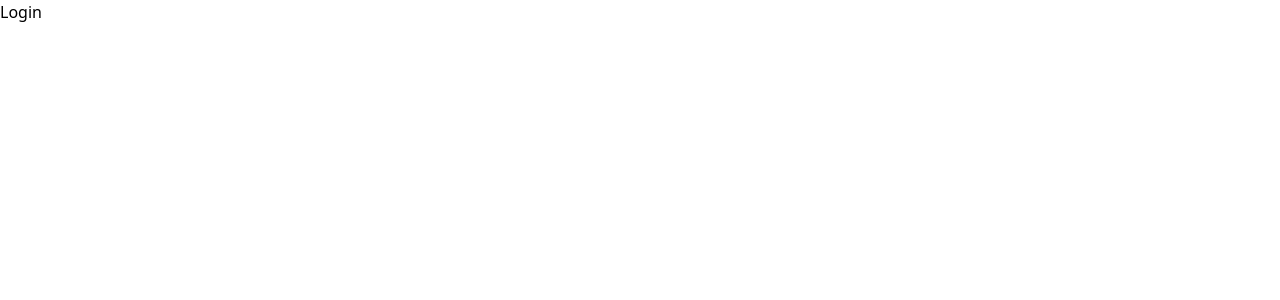
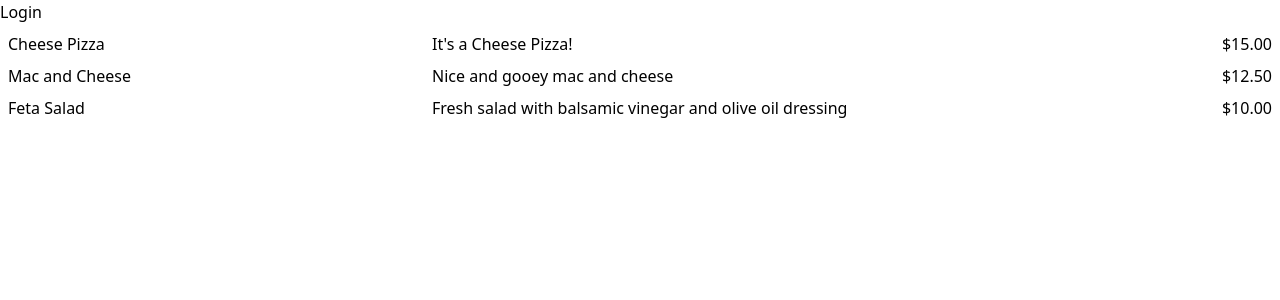
Before and after one commit to dev-alan-au/cheeze-shop, a React (Vite) app: page / in a window 1280 px wide. Shown: the top 300 px of the page. Built offline with nearby package versions, Linux system fonts and the light colour scheme.

Commit message:
Display product data

```diff
--- a/public/products.json
+++ b/public/products.json
@@ -2,16 +2,19 @@
   {
     "id": 1,
     "name": "Cheese Pizza",
-    "description": "It's a Cheese Pizza!"
+    "description": "It's a Cheese Pizza!",
+    "price": 15
   },
   {
     "id": 2,
     "name": "Mac and Cheese",
-    "description": "Nice and gooey mac and cheese"
+    "description": "Nice and gooey mac and cheese",
+    "price": 12.5
   },
   {
     "id": 3,
     "name": "Feta Salad",
-    "description": "Fresh salad with balsamic vinegar and olive oil dressing"
+    "description": "Fresh salad with balsamic vinegar and olive oil dressing",
+    "price": 10
   }
 ]
--- a/src/App.tsx
+++ b/src/App.tsx
@@ -1,20 +1,18 @@
-import { useQuery } from 'react-query';
-import axios from 'axios';
 import { useAppDispatch, useAppSelector } from './hooks';
 import { selectUser } from './store/user-slice';
+import Products from './components/Products';
 
 function App() {
   // The `state` arg is correctly typed as `RootState` already
   const user = useAppSelector(selectUser);
   const dispatch = useAppDispatch();
-  const { data } = useQuery('products', () => axios.get('/products.json').then(res => res.data));
-  if (data) console.log(data)
 
   return (
     <>
       {user.authorised ? <button onClick={() => dispatch({ type: 'user/logout' })}>Logout</button> : <button onClick={() => dispatch({ type: 'user/login', payload: { username: "ted", password: 'password' } })}>Login</button>}
       {user.name}
       {user.email}
+      <Products />
     </>
   )
 }
--- /dev/null
+++ b/src/components/Products.tsx
@@ -0,0 +1,33 @@
+import { useQuery } from 'react-query';
+import axios from 'axios';
+
+import { Product } from '../models/Product';
+
+export default function Products() {
+  const { data: products, isLoading, isError } = useQuery<Array<Product>>('products', () => axios.get('/products.json').then(res => res.data));
+
+  if (isLoading) return <p>Loading...</p>;
+  if (isError) return <p>Uh-oh something ain't right...</p>;
+  if (!products?.length) return <p>No products found.</p>
+
+  return (
+    <div className="mt-2 px-2">
+      {products.map(product => <ProductList product={product} key={product.id} />)}
+    </div>
+  )
+}
+
+function formatPrice(price: number) {
+  return `$${price.toFixed(2)}`;
+}
+
+function ProductList({ product }: { product: Product }) {
+  const { name, description, price } = product;
+  return (
+    <div className="flex gap-2 mb-2">
+      <div className="flex-1">{name}</div>
+      <div className="flex-1">{description}</div>
+      <div className="flex-1 text-right">{formatPrice(price)}</div>
+    </div>
+  )
+}
--- /dev/null
+++ b/src/models/Product.ts
@@ -0,0 +1,6 @@
+export type Product = {
+  id: string;
+  name: string;
+  description: string;
+  price: number;
+}
```
Also changed, not shown: src/store/cart-slice.ts (+1 -6 lines).
